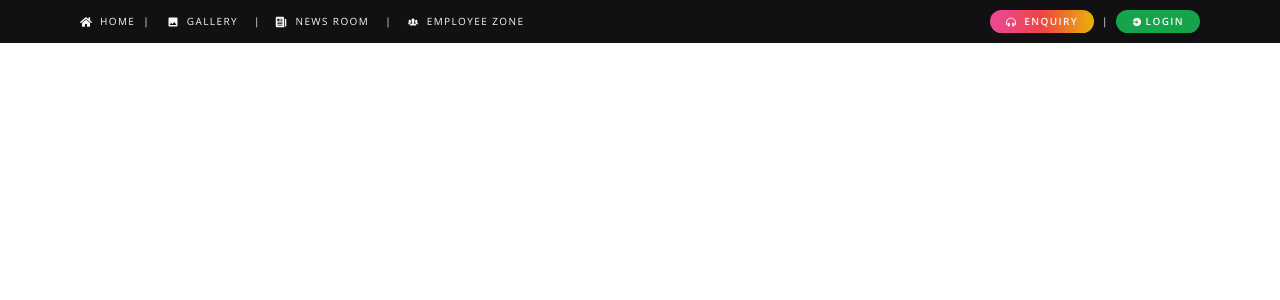
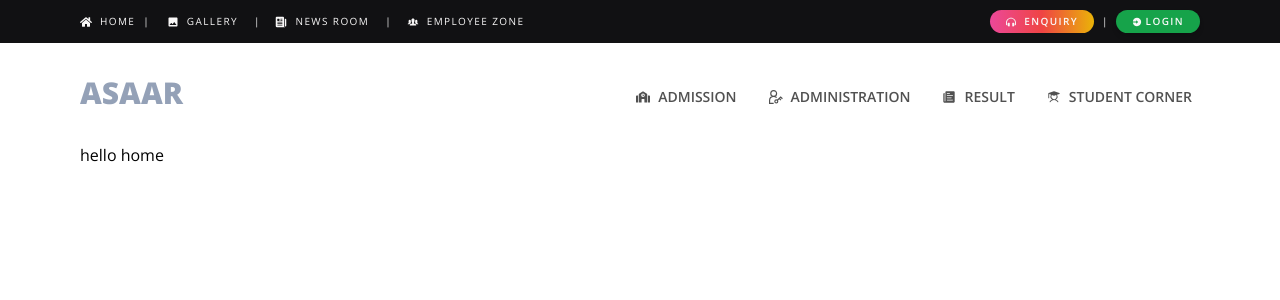
Before and after one commit to okay-himanshu/asaar-institute, a React (Vite) app in the folder client/: page /parent-login in a window 1280 px wide. Shown: the top 300 px of the page. Built offline with nearby package versions, Linux system fonts and the light colour scheme.

Commit message:
navbar resigned

```diff
--- a/client/src/components/Header.jsx
+++ b/client/src/components/Header.jsx
@@ -24,7 +24,7 @@ export default function Header() {
       <Wrapper className="bg-color_black text-color_white flex items-start w-850:items-center uppercase justify-between  text-[10px] py-2.5">
         <section className="flex flex-col w-850:flex-row items-start w-850:items-center gap-3 w-850:gap-2.5 py-2 w-850:p-0 ">
           <div className="flex items-center gap-2">
-            <NavLink className="flex items-center gap-2 hover:text-color_yellow duration-150">
+            <NavLink className="flex items-center gap-2 hover:text-green-600 duration-150">
               <FaHome size={12} />
               <h1 className="letter-spacing">Home </h1>
             </NavLink>
@@ -45,20 +45,20 @@ export default function Header() {
 
           <div
             className={`${
-              toggle ? "hidden w-850:flex" : "flex"
+              toggle ? "flex " : "hidden w-850:flex"
             } flex-col gap-2 items-start w-850:flex-row w-850:items-center w-850:gap-4 `}
           >
-            <NavLink className="pt-2 w-850:pt-0 flex items-center gap-2 hover:text-color_yellow duration-150">
+            <NavLink className="pt-2 w-850:pt-0 flex items-center gap-2 hover:text-green-600 duration-150">
               <IoMdImage size={12} />
               <h1 className="letter-spacing"> gallery</h1>
             </NavLink>
             <div className="hidden w-850:block">|</div>
-            <NavLink className="flex items-center gap-2 hover:text-color_yellow duration-150">
+            <NavLink className="flex items-center gap-2 hover:text-green-600 duration-150">
               <IoNewspaper size={12} />
               <h1 className="letter-spacing">news room</h1>
             </NavLink>
             <div className="hidden w-850:block  ">|</div>
-            <NavLink className="flex items-center gap-2 hover:text-color_yellow duration-150">
+            <NavLink className="flex items-center gap-2 hover:text-green-600 duration-150">
               <IoIosPeople size={12} />
               <h1 className="letter-spacing">employee zone</h1>
             </NavLink>
@@ -79,10 +79,10 @@ export default function Header() {
         </section>
 
         <section
-          className="w-850:hidden pt-3  text-base"
+          className="w-850:hidden pt-3  text-base cursor-pointer"
           onClick={handleToggle}
         >
-          {toggle ? <IoIosArrowDown /> : <IoIosArrowUp />}
+          {toggle ? <IoIosArrowUp /> : <IoIosArrowDown />}
         </section>
       </Wrapper>
     </>
--- a/client/src/components/Navbar.jsx
+++ b/client/src/components/Navbar.jsx
@@ -1,56 +1,67 @@
+import React, { useState } from "react";
 import { IoIosMenu } from "react-icons/io";
+import { NavLink } from "react-router-dom";
+import { Wrapper } from "./";
 
-import { NavLink } from "react-router-dom";
-import { Button } from ".";
+export default function Navbar({ routes }) {
+  const [openSectionIndex, setOpenSectionIndex] = useState(null);
+  const [toggle, setToggle] = useState(false);
 
-export default function Navbar() {
+  const toggleSection = (index) =>
+    setOpenSectionIndex((prevIndex) => (prevIndex === index ? null : index));
+
+  const toggleMenu = () => setToggle(!toggle);
+
   return (
-    <>
-      <nav className="flex justify-between items-center px-10 py-5 relative">
-        <section className="text-3xl font-bold text-color_sky_blue cursor-pointer">
+    <Wrapper className="flex items-start justify-between">
+      <nav className="flex flex-col w-full justify-between items-start py-5  w-850:flex-row w-850:items-center">
+        <section className="text-3xl font-extrabold text-color_sky_blue cursor-pointer">
           ASAAR
         </section>
 
-        <section className="flex items-center">
-          <div className="absolute left-0 top-20 bg-color_black flex flex-col items-start px-10 py-5 md:p-0 md:p-y-0 md:static  md:flex-row md:items-center  gap-5 text-color_gray uppercase font-medium md:bg-[#fff] w-full ">
-            <div className="flex flex-col items-start gap-2 md:gap-6 md:flex-row text-sm ">
-              <NavLink
-                to="/"
-                className="hover:text-color_light_gray duration-150"
+        <div
+          className={`${
+            toggle ? "block" : "hidden"
+          } w-850:flex w-850:flex-row w-full w-850:w-fit flex-col gap-4 items-start  uppercase text-sm mt-2 relative`}
+        >
+          {routes.map((route, index) => (
+            <div key={index} className="">
+              <div
+                onClick={() => toggleSection(index)}
+                className="flex  items-center gap-2 cursor-pointer w-850:font-semibold border  rounded-md py-4 px-2 w-850:border-none  w-full  text-color_gray hover:text-green-600   duration-150"
               >
-                Course
-              </NavLink>
-              <NavLink
-                to="/"
-                className="hover:text-color_light_gray duration-150"
-              >
-                Admission
-              </NavLink>
-              <NavLink
-                to="/"
-                className="hover:text-color_light_gray duration-150"
-              >
-                Contact
-              </NavLink>
-              <NavLink
-                to="/"
-                className="hover:text-color_light_gray duration-150"
-              >
-                About
-              </NavLink>
+                {route.icon} {route.name}
+              </div>
+
+              {route.children && openSectionIndex === index && (
+                <div className="w-850:absolute top-12  capitalize">
+                  {route.children.map((child, childIndex) => (
+                    <NavLink
+                      key={childIndex}
+                      to={child.path}
+                      className={"w-full"}
+                    >
+                      <div className=" w-full z-10 divide-y divide-gray-100 rounded-md border border-gray-100 bg-white shadow-md w-850:shadow-lg">
+                        <div className="py-1.5 px-4">
+                          <h1 className="flex w-full items-center gap-2 rounded-lg px-1 py-2 text-sm text-color_gray hover:bg-gray-50 hover:text-gray-700 pl-6 w-850:pl-0">
+                            {child.icon} {child.name}
+                          </h1>
+                        </div>
+                      </div>
+                    </NavLink>
+                  ))}
+                </div>
+              )}
             </div>
-
-            <div className="flex items-center gap-4 ">
-              <Button title="Login" />
-              <Button title="Signup" />
-            </div>
-          </div>
-
-          <section className=" md:hidden">
-            <IoIosMenu size={30} className="cursor-pointer" />
-          </section>
-        </section>
+          ))}
+        </div>
       </nav>
-    </>
+      <div
+        className="w-850:hidden pt-7 text-lg cursor-pointer"
+        onClick={toggleMenu}
+      >
+        <IoIosMenu />
+      </div>
+    </Wrapper>
   );
 }
--- a/client/src/index.css
+++ b/client/src/index.css
@@ -13,19 +13,32 @@ body {
 }
 
 .transition-height {
-  max-height: 500px; /* Set a value that accommodates the content's maximum height */
+  max-height: 500px;
   overflow: hidden;
-  transition: max-height 0.3s ease-in-out; /* Adjust the duration and easing as needed */
+  transition: max-height 0.3s ease-in-out;
 }
 
-/* ... (any other styles you may have) ... */
-
-/* Media query for small screens */
 @media (max-width: 767px) {
-  /* Apply transition effect only for small screens */
   .transition-height-small {
     max-height: 0;
     overflow: hidden;
-    transition: max-height 0.3s ease-in-out; /* Adjust the duration and easing as needed */
+    transition: max-height 0.3s ease-in-out;
   }
 }
+
+.nav-link-container {
+  position: relative;
+}
+
+.nav-children {
+  display: none;
+  position: absolute;
+  top: 100%;
+  left: 0;
+
+  z-index: 1;
+}
+
+.nav-link-container:hover .nav-children {
+  display: block;
+}
--- a/client/src/routers/Router.jsx
+++ b/client/src/routers/Router.jsx
@@ -1,15 +1,131 @@
+// icons
+import { FaSchool } from "react-icons/fa";
+import { SiGoogleforms } from "react-icons/si";
+import { RiVideoFill } from "react-icons/ri";
+import { MdCurrencyRupee } from "react-icons/md";
+import { GrUserAdmin } from "react-icons/gr";
+import { FaCalendarAlt } from "react-icons/fa";
+import { IoIosPaper } from "react-icons/io";
+import { FaGraduationCap } from "react-icons/fa6";
+import { RiMessage2Fill } from "react-icons/ri";
+import { PiStudentFill } from "react-icons/pi";
+import { BiSolidLogInCircle } from "react-icons/bi";
+
 import { BrowserRouter, Routes, Route } from "react-router-dom";
 import { Home } from "../pages";
 import { Header, Navbar } from "../components";
 
 export default function Router() {
+  const routes = [
+    {
+      name: "admission",
+      element: <Home />,
+      icon: <FaSchool />,
+      children: [
+        {
+          name: "enquiry forum",
+          path: "/enquiry-forum",
+          element: <Home />,
+          icon: <SiGoogleforms />,
+        },
+        {
+          name: "courses",
+          path: "/courses",
+          element: <Home />,
+          icon: <RiVideoFill />,
+        },
+        {
+          name: "fee",
+          path: "/fee",
+          element: <Home />,
+          icon: <MdCurrencyRupee />,
+        },
+      ],
+    },
+    {
+      name: "administration",
+      element: <Home />,
+      icon: <GrUserAdmin />,
+      children: [
+        {
+          name: "class schedule",
+          path: "/class-schedule",
+          element: <Home />,
+          icon: <FaCalendarAlt />,
+        },
+        {
+          name: "test schedule",
+          path: "/test-schedule",
+          element: <Home />,
+          icon: <FaCalendarAlt />,
+        },
+      ],
+    },
+    {
+      name: "result",
+      element: <Home />,
+      icon: <IoIosPaper />,
+      children: [
+        {
+          name: "scholarship",
+          path: "/scholarship",
+          element: <Home />,
+          icon: <FaGraduationCap />,
+        },
+        {
+          name: "test result",
+          path: "/test-result",
+          element: <Home />,
+          icon: <IoIosPaper />,
+        },
+        {
+          name: "periodic test result",
+          path: "/periodic-test-result",
+          element: <Home />,
+          icon: <IoIosPaper />,
+        },
+        {
+          name: "director's message",
+          path: "/directors-message",
+          element: <Home />,
+          icon: <RiMessage2Fill />,
+        },
+      ],
+    },
+    {
+      name: "student corner",
+      element: <Home />,
+      icon: <PiStudentFill />,
+      children: [
+        {
+          name: "student login",
+          path: "/student-login",
+          element: <Home />,
+          icon: <BiSolidLogInCircle />,
+        },
+        {
+          name: "parent login",
+          path: "/parent-login",
+          element: <Home />,
+          icon: <BiSolidLogInCircle />,
+        },
+      ],
+    },
+  ];
+
   return (
     <>
       <BrowserRouter>
         <Header />
-        {/* <Navbar /> */}
+        <Navbar routes={routes} />
         <Routes>
-          <Route path="/" element={<Home />} />
+          {routes.map((route, index) => (
+            <Route key={index} path={route.path} element={route.element}>
+              {route.children?.map((child, index) => (
+                <Route key={index} path={child.path} element={child.element} />
+              ))}
+            </Route>
+          ))}
         </Routes>
       </BrowserRouter>
     </>
```
